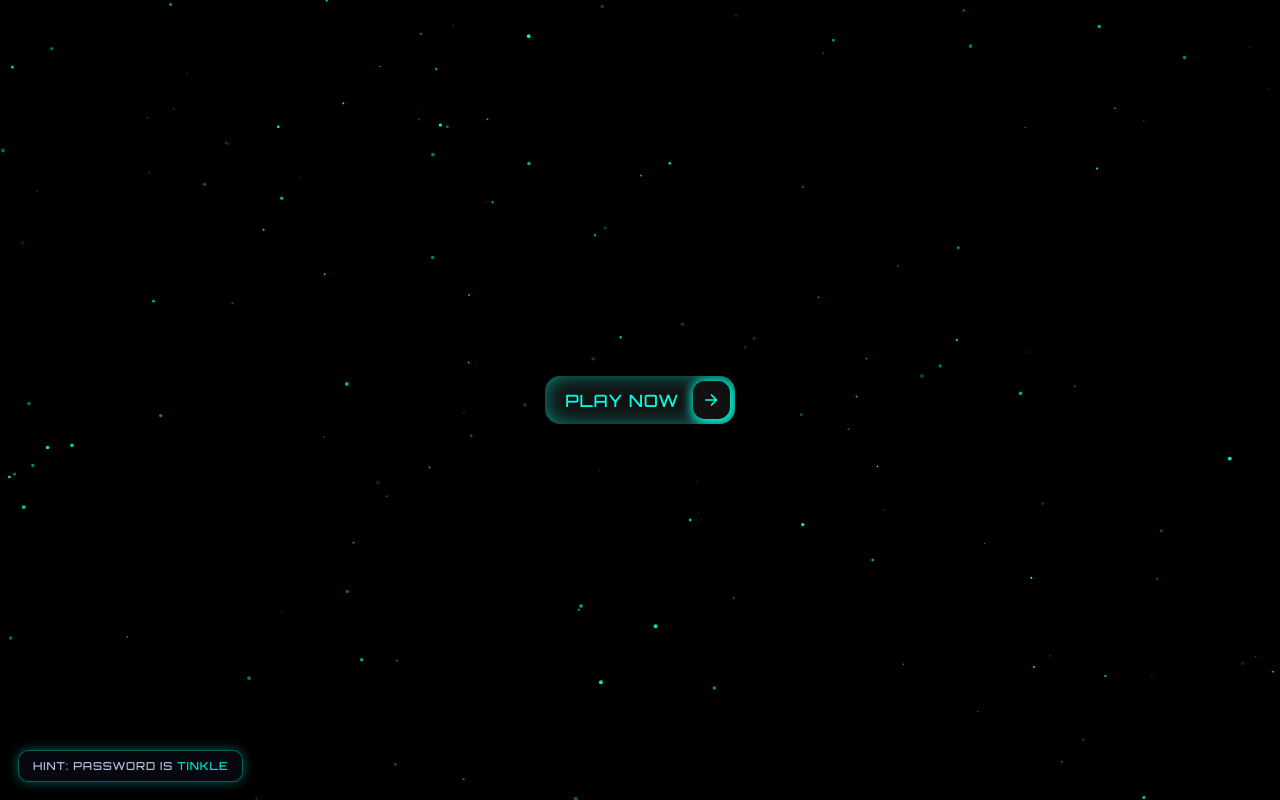
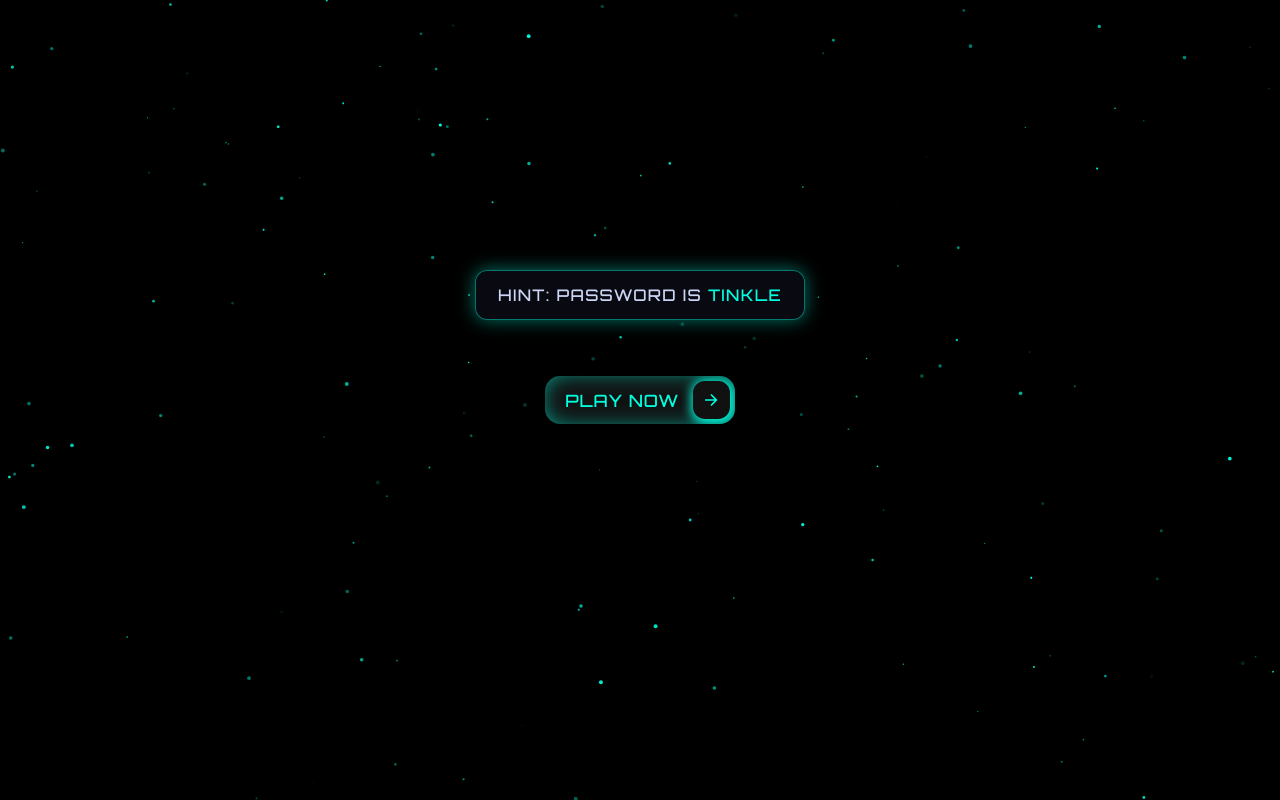
Before and after one commit to historystudyguide/historystudyguide.github.io, a plain HTML site: page index.html in a window 1280 px wide. Drawn offline with Linux system fonts and the light colour scheme.

Commit message:
Update index.html

```diff
--- a/index.html
+++ b/index.html
@@ -26,7 +26,7 @@
     z-index: 0;
   }
 
-  /* Dark futuristic button, keeping original proportions */
+  /* Dark futuristic button */
   .cssbuttons-io-button {
     background: #111;
     color: #00ffe0;
@@ -83,24 +83,26 @@
     transform: scale(0.95);
   }
 
-  /* Hint box */
+  /* Centered hint box */
   .hint-box {
-    position: fixed;
-    bottom: 18px;
-    left: 18px;
-    padding: 8px 14px;
-    border-radius: 10px;
+    position: absolute;
+    top: calc(50% - 130px);
+    left: 50%;
+    transform: translateX(-50%);
+    padding: 14px 22px;
+    border-radius: 12px;
     font-family: 'Orbitron', sans-serif;
-    font-size: 11px;
+    font-size: 16px;
     letter-spacing: 0.08em;
     text-transform: uppercase;
     color: #cbd5f5;
-    background: rgba(10, 10, 20, 0.85);
-    border: 1px solid rgba(0, 255, 224, 0.4);
-    box-shadow: 0 0 12px rgba(0, 255, 224, 0.4);
-    z-index: 2;
+    background: rgba(10, 10, 20, 0.92);
+    border: 1px solid rgba(0, 255, 224, 0.45);
+    box-shadow: 0 0 18px rgba(0, 255, 224, 0.45);
+    z-index: 3;
     pointer-events: none;
-    opacity: 0.9;
+    opacity: 1;
+    text-align: center;
   }
 
   .hint-highlight {
@@ -112,6 +114,12 @@
 
 <canvas id="bgCanvas"></canvas>
 
+<!-- Centered Hint -->
+<div class="hint-box">
+  Hint: password is <span class="hint-highlight">tinkle</span>
+</div>
+
+<!-- Button -->
 <button class="cssbuttons-io-button" id="spaceBtn">
   PLAY NOW
   <div class="icon">
@@ -121,10 +129,6 @@
     </svg>
   </div>
 </button>
-
-<div class="hint-box">
-  Hint: password is <span class="hint-highlight">tinkle</span>
-</div>
 
 <script>
 const targetURL = "https://tinklegames.github.io/redirect/codes";
```
